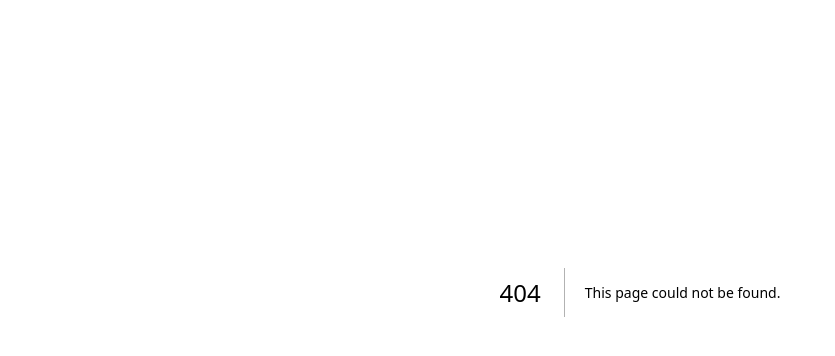
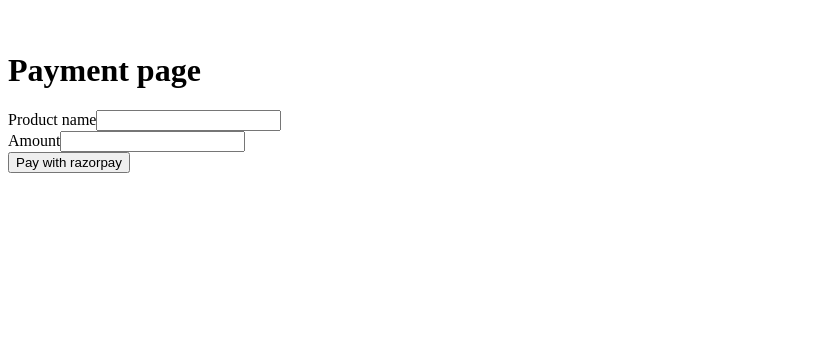
Before and after one commit to arshkhan-pathan/Project-Dineout-Online-Table-Reservation, a Next.js app in the folder dineout/: page /test in a window 1280 px wide. Before the commit this address had no page. Shown: the part 108-464 px from the top of the page, without its empty margins (0-835 px from the left). Built offline with nearby package versions, Linux system fonts and the light colour scheme.

Commit message:
RazorPay Integration Unstable

```diff
--- /dev/null
+++ b/dineout/components/Payment.js
@@ -0,0 +1,145 @@
+import Axios from "axios";
+import React, { useState } from "react";
+
+export default function Payment() {
+  const [name, setName] = useState("");
+  const [amount, setAmount] = useState("");
+
+  // this function will handel payment when user submit his/her money
+  // and it will confim if payment is successfull or not
+  const handlePaymentSuccess = async (response) => {
+    try {
+      let bodyData = new FormData();
+
+      // we will send the response we've got from razorpay to the backend to validate the payment
+      bodyData.append("response", JSON.stringify(response));
+
+      await Axios({
+        url: `http://127.0.0.1:8000/api/restaurant/payment/success/`,
+        method: "POST",
+        data: bodyData,
+        headers: {
+          Accept: "application/json",
+          "Content-Type": "application/json",
+        },
+      })
+        .then((res) => {
+          console.log("Everything is OK!");
+          setName("");
+          setAmount("");
+        })
+        .catch((err) => {
+          console.log(err);
+        });
+    } catch (error) {
+      console.log(console.error());
+    }
+  };
+
+  // this will load a script tag which will open up Razorpay payment card to make //transactions
+  const loadScript = () => {
+    const script = document.createElement("script");
+    script.src = "https://checkout.razorpay.com/v1/checkout.js";
+    document.body.appendChild(script);
+  };
+
+  const showRazorpay = async () => {
+    const res = await loadScript();
+
+    let bodyData = new FormData();
+
+    // we will pass the amount and product name to the backend using form data
+    bodyData.append("amount", amount.toString());
+    bodyData.append("name", name);
+    console.log(bodyData);
+
+    const data = await Axios({
+      url: `http://127.0.0.1:8000/api/restaurant/pay/`,
+      method: "POST",
+      headers: {
+        Accept: "application/json",
+        "Content-Type": "application/json",
+      },
+      data: {
+        id: 1,
+        date: "2023-05-26",
+        start_time: "16:35:00",
+        end_time: "17:35:00",
+        guests: 4,
+        additional_details: "",
+        amount: 100,
+        isPaid: false,
+        customer: 2,
+        restaurant: 1,
+        table: 4,
+      },
+    }).then((res) => {
+      return res;
+    });
+
+    // in data we will receive an object from the backend with the information about the payment
+    //that has been made by the user
+
+    var options = {
+      key_id: "rzp_test_YG1BooOl44BGJQ", // in react your environment variable must start with REACT_APP_
+      key_secret: "lA9TlERaqw3vmBfpjdw3f4RG",
+      amount: data.data.payment.amount,
+      currency: "INR",
+      name: "Org. Name",
+      description: "Test teansaction",
+      image: "", // add image url
+      order_id: data.data.payment.id,
+      handler: function (response) {
+        // we will handle success by calling handlePaymentSuccess method and
+        // will pass the response that we've got from razorpay
+        handlePaymentSuccess(response);
+      },
+      prefill: {
+        name: "User's name",
+        email: "User's email",
+        contact: "User's phone",
+      },
+      notes: {
+        address: "Razorpay Corporate Office",
+      },
+      theme: {
+        color: "#3399cc",
+      },
+    };
+
+    var rzp1 = new window.Razorpay(options);
+    rzp1.open();
+  };
+
+  return (
+    <div className="container" style={{ marginTop: "20vh" }}>
+      <form>
+        <h1>Payment page</h1>
+
+        <div className="form-group">
+          <label htmlFor="name">Product name</label>
+          <input
+            type="text"
+            className="form-control"
+            id="name"
+            value={name}
+            onChange={(e) => setName(e.target.value)}
+          />
+        </div>
+        <div className="form-group">
+          <label htmlFor="exampleInputPassword1">Amount</label>
+          <input
+            type="text"
+            className="form-control"
+            id="amount"
+            value={amount}
+            onChange={(e) => setAmount(e.target.value)}
+          />
+        </div>
+      </form>
+      <button onClick={showRazorpay} className="btn btn-primary btn-block">
+        Pay with razorpay
+      </button>
+    </div>
+  );
+}
--- /dev/null
+++ b/dineout/pages/test.js
@@ -0,0 +1,8 @@
+import Payment from "@/components/Payment";
+import React from "react";
+
+function test() {
+  return <Payment></Payment>;
+}
+
+export default test;
```
